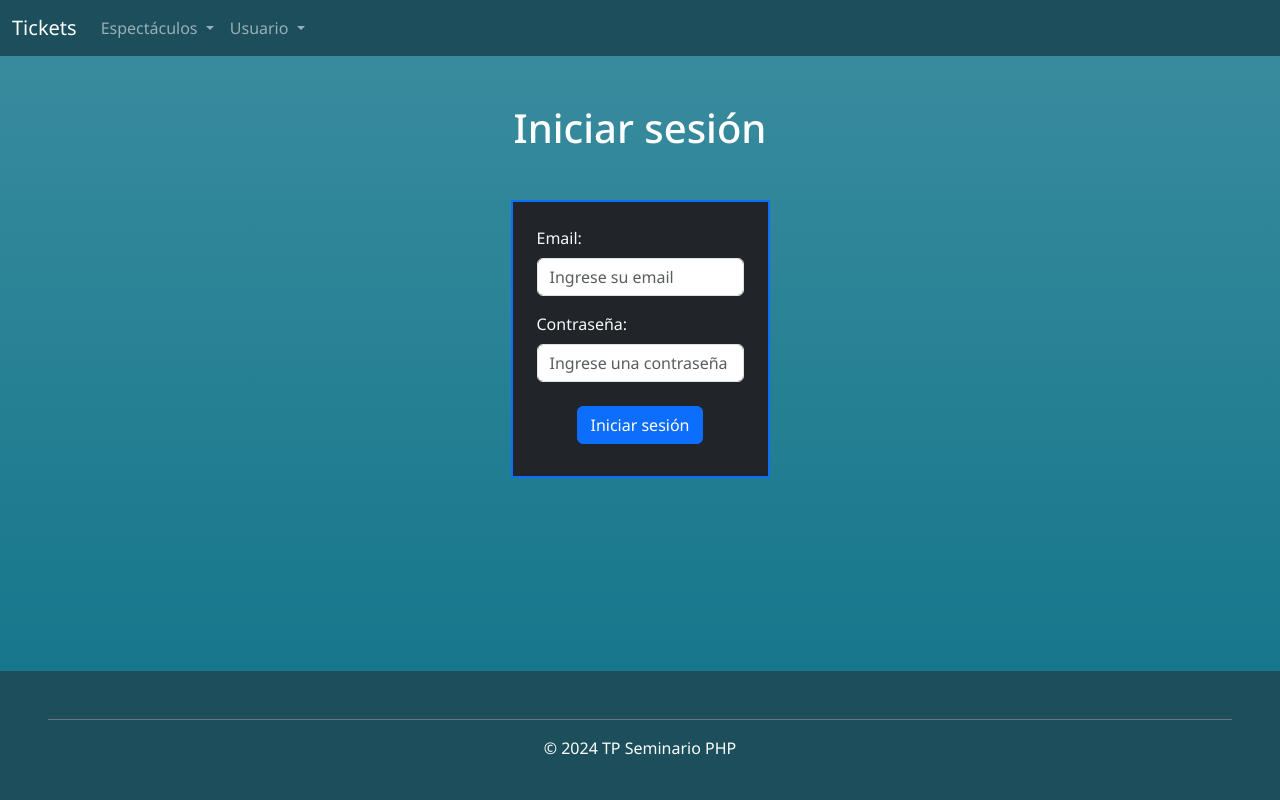
After one commit to santicano2/tp-seminario-php, a CodeIgniter app: page /tp/index.php/auth/login_form in a window 1280 px wide. The commit adds this page. Run offline with CodeIgniter, Linux system fonts and the light colour scheme; some libraries are stand-ins or nearby versions.

Commit message:
agregado login y logout funcional

```diff
--- a/application/controllers/Auth.php
+++ b/application/controllers/Auth.php
@@ -6,6 +6,7 @@ class Auth extends CI_Controller
 	public function __construct()
 	{
 		parent::__construct();
+		$this->load->library('form_validation');
 		$this->load->model('user_model');
 	}
 
@@ -46,4 +47,50 @@ class Auth extends CI_Controller
 		$this->session->set_flashdata('success', 'Se ha registrado exitosamente');
 		redirect('auth/register_form');
 	}
+
+	public function login_form()
+	{
+		$main_data = [
+			'title' => 'Iniciar sesión',
+			'innerViewPath' => 'auth/login_form',
+		];
+
+		$this->load->view('layouts/main', $main_data);
+	}
+
+	public function login()
+	{
+		$this->form_validation->set_rules('email', 'EMAIL', 'required|valid_email');
+		$this->form_validation->set_rules('password', 'CONTRASEÑA', 'required|min_length[4]|max_length[32]');
+
+		$this->form_validation->set_message('required', 'El campo %s es obligatorio');
+		$this->form_validation->set_message('min_length', 'El campo %s debe tener al menos %s caracteres');
+		$this->form_validation->set_message('max_length', 'El campo %s debe tener menos de %s caracteres');
+
+		if ($this->form_validation->run() == false) {
+			$this->session->set_flashdata('errors', $this->form_validation->error_array());
+			redirect('auth/login_form');
+		}
+
+		$email = $this->input->post('email');
+		$password = $this->input->post('password');
+
+		$user = $this->user_model->get_user_by_email($email);
+
+		if ($user && password_verify($password, $user->password)) {
+			$this->session->set_userdata('logged_in', $user->id);
+			$this->session->set_userdata('email', $user->email);
+			redirect('espectaculos');
+		} else {
+			$this->session->set_flashdata('errors', ['Credenciales incorrectas']);
+			redirect('auth/login_form');
+		}
+	}
+
+	public function logout()
+	{
+		$this->session->unset_userdata('logged_in');
+		$this->session->unset_userdata('email');
+		redirect('auth/login_form');
+	}
 }
--- a/application/models/User_model.php
+++ b/application/models/User_model.php
@@ -9,6 +9,12 @@ class User_model extends CI_Model
 		$this->load->database();
 	}
 
+	public function get_user_by_email($email)
+	{
+		$query = $this->db->get_where('users', ['email' => $email]);
+		return $query->row();
+	}
+
 	public function add_new_user($user_data)
 	{
 		$this->db->insert('users', $user_data);
--- /dev/null
+++ b/application/views/auth/login_form.php
@@ -0,0 +1,24 @@
+<?php defined('BASEPATH') or exit('No direct script access allowed'); ?>
+<?php $errors = $this->session->flashdata('errors'); ?>
+
+<h1 class="text-white my-5"><?php echo $title; ?></h1>
+<form action="<?php echo base_url('auth/login'); ?>" method="POST" class="text-light bg-dark rounded-0 border border-2 border-primary p-4">
+  <div class="mb-3">
+    <label for="email" class="form-label">Email:</label>
+    <input type="email" class="form-control bg-white text-dark border" id="email" name="email" placeholder="Ingrese su email">
+  </div>
+  <div class="mb-3">
+    <label for="password" class="form-label">Contraseña:</label>
+    <input type="password" class="form-control bg-white text-dark border" id="password" name="password" placeholder="Ingrese una contraseña">
+  </div>
+  <div class="d-flex justify-content-center p-2">
+    <button type="submit" class="btn btn-primary">Iniciar sesión</button>
+  </div>
+  <?php if (isset($errors)): ?>
+    <?php foreach ($errors as $error): ?>
+      <div class="alert alert-danger" role="alert">
+        <?php echo $error; ?>
+      </div>
+    <?php endforeach; ?>
+  <?php endif; ?>
+</form>
--- a/application/views/components/navbar.php
+++ b/application/views/components/navbar.php
@@ -38,12 +38,25 @@
 						role="button"
 						data-bs-toggle="dropdown"
 						aria-expanded="false">
-						Usuario
+						<?php if ($this->session->userdata('logged_in')): ?>
+							<?php echo $this->session->userdata('email'); ?>
+						<?php else: ?>
+							Usuario
+						<?php endif; ?>
 					</a>
 					<ul class="dropdown-menu">
-						<li>
-							<a class="dropdown-item" href="<?php echo base_url('auth/register_form'); ?>">Registrarse</a>
-						</li>
+						<?php if ($this->session->userdata('logged_in')): ?>
+							<li>
+								<a class="dropdown-item" href="<?php echo base_url('auth/logout'); ?>">Cerrar sesión</a>
+							</li>
+						<?php else: ?>
+							<li>
+								<a class="dropdown-item" href="<?php echo base_url('auth/login_form'); ?>">Iniciar sesión</a>
+							</li>
+							<li>
+								<a class="dropdown-item" href="<?php echo base_url('auth/register_form'); ?>">Registrarse</a>
+							</li>
+						<?php endif; ?>
 					</ul>
 				</li>
 			</ul>
```
Also changed, not shown: 1 other file.
